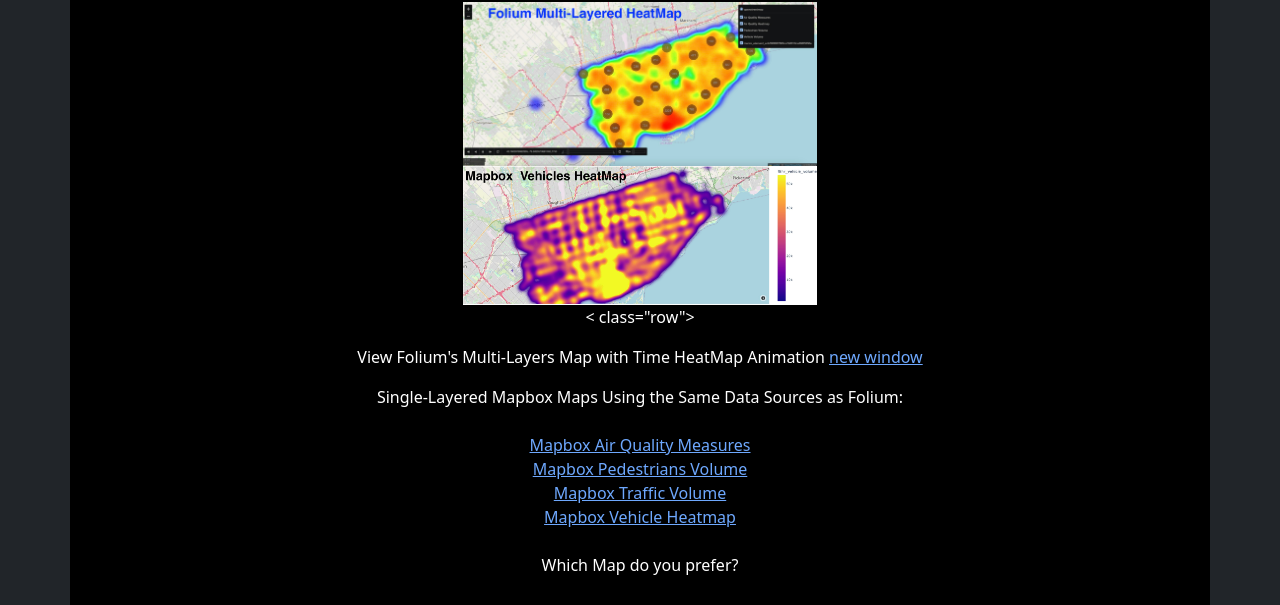
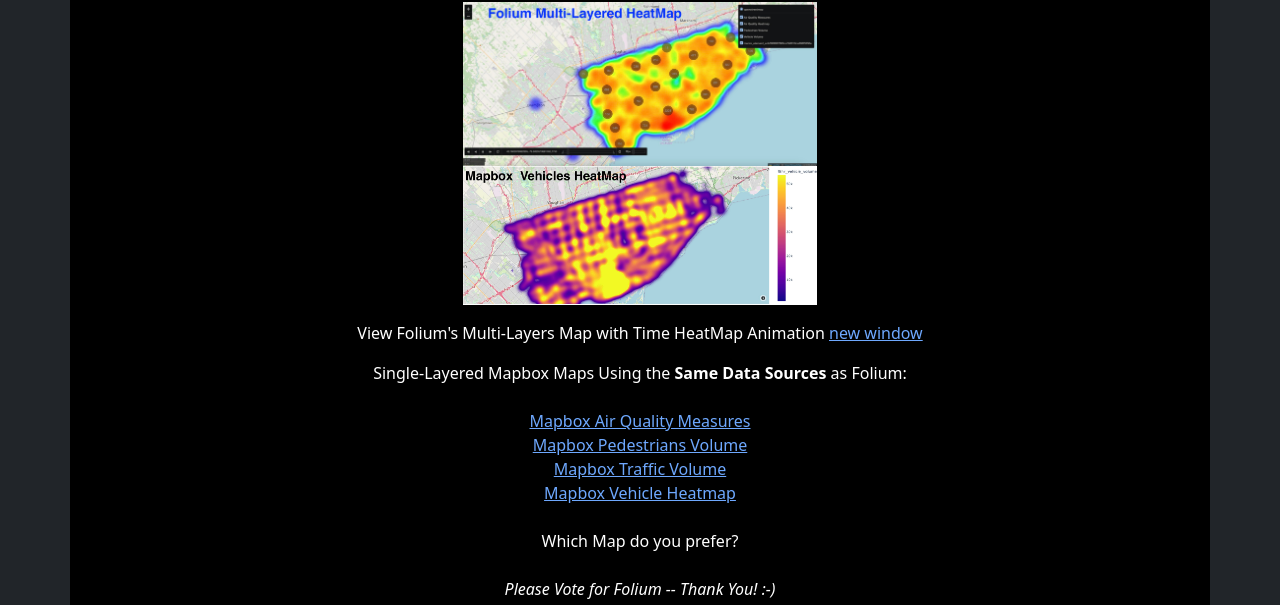
Before and after one commit to amr-y-shalaby/ggr_472_lab2, a plain HTML site: page index.html in a window 1280 px wide. Shown: the part 172-777 px from the top of the page. Drawn offline with nearby package versions, Linux system fonts and the light colour scheme.

Commit message:
fixed runaway tag

```diff
--- a/index.html
+++ b/index.html
@@ -62,12 +62,11 @@
         <div class="row">
             <div class="col-md-4 mx-auto">
                 <img src="Data/folium_map_screenshot.jpg" class="img-fluid" alt="Folium's Screenshot Layered">
-                <br>
                 <img src="Data/mabpox_heatmap_screenshot.jpg" class="img-fluid" alt="Mapbox Screenshot">
             </div>
         </div>
 
-        < class="row">
+
             <!-- Link to internal geojson file stored in Data folder and view raw Data in new window -->
             <p>
             <p>View Folium's Multi-Layers Map with Time HeatMap Animation
@@ -76,7 +75,7 @@
 
             <!-- Link to Single-Layered Mapbox Maps Using the Same Data Sources as Folium -->
             <p>
-                Single-Layered Mapbox Maps Using the Same Data Sources as Folium:
+                Single-Layered Mapbox Maps Using the <b>Same Data Sources</b> as Folium:
            <br><br>
 
                     <a href="Data/Mapbox_Air_Quality.html">Mapbox Air Quality Measures</a><br>
```
